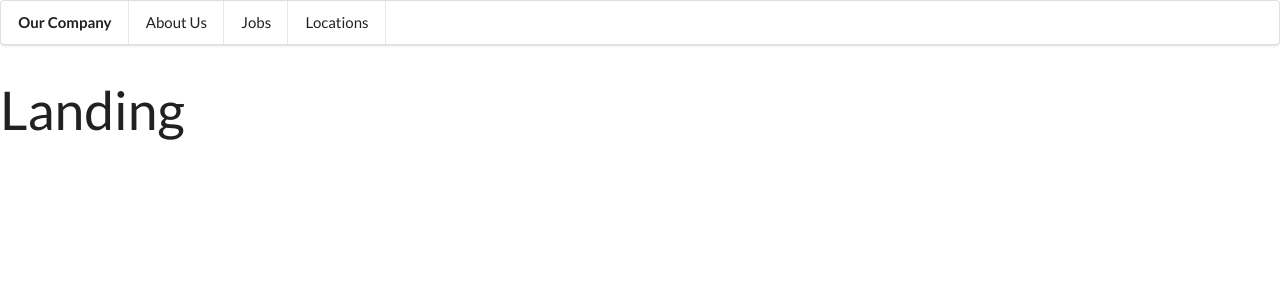
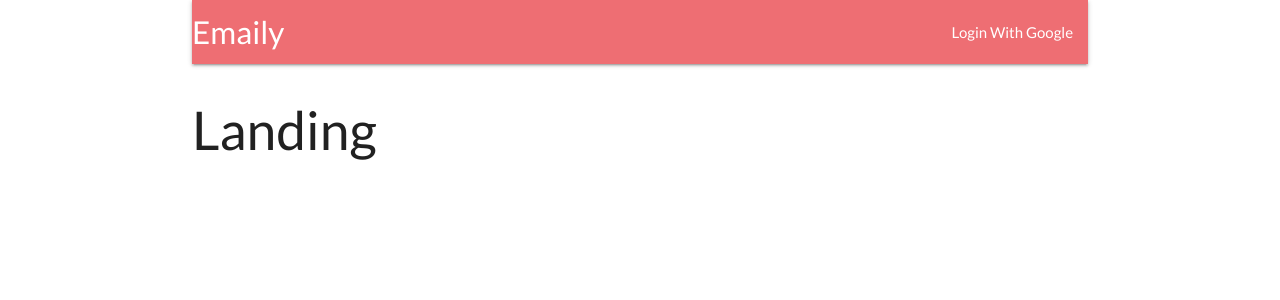
Before and after one commit to JDanielO/survey-app, a React (Create React App) app in the folder client/: page / in a window 1280 px wide. Shown: the top 300 px of the page. Built offline with nearby package versions, Linux system fonts and the light colour scheme.

Commit message:
add and style header

```diff
--- a/client/src/components/App.js
+++ b/client/src/components/App.js
@@ -8,7 +8,7 @@
 
 const App = () => {
   return (
-    <div>
+    <div className="container">
       <BrowserRouter>
         <div>
           <Header />
--- a/client/src/components/Header.js
+++ b/client/src/components/Header.js
@@ -3,12 +3,16 @@
 class Header extends Component {
   render() {
     return (
-      <div class="ui menu">
-        <div class="header item">Our Company</div>
-        <a class="item">About Us</a>
-        <a class="item">Jobs</a>
-        <a class="item">Locations</a>
-      </div>
+      <nav>
+        <div className="nav-wrapper">
+          <a className="left brand-logo">Emaily</a>
+          <ul className="right">
+            <li>
+              <a>Login With Google</a>
+            </li>
+          </ul>
+        </div>
+      </nav>
     );
   }
 }
```
